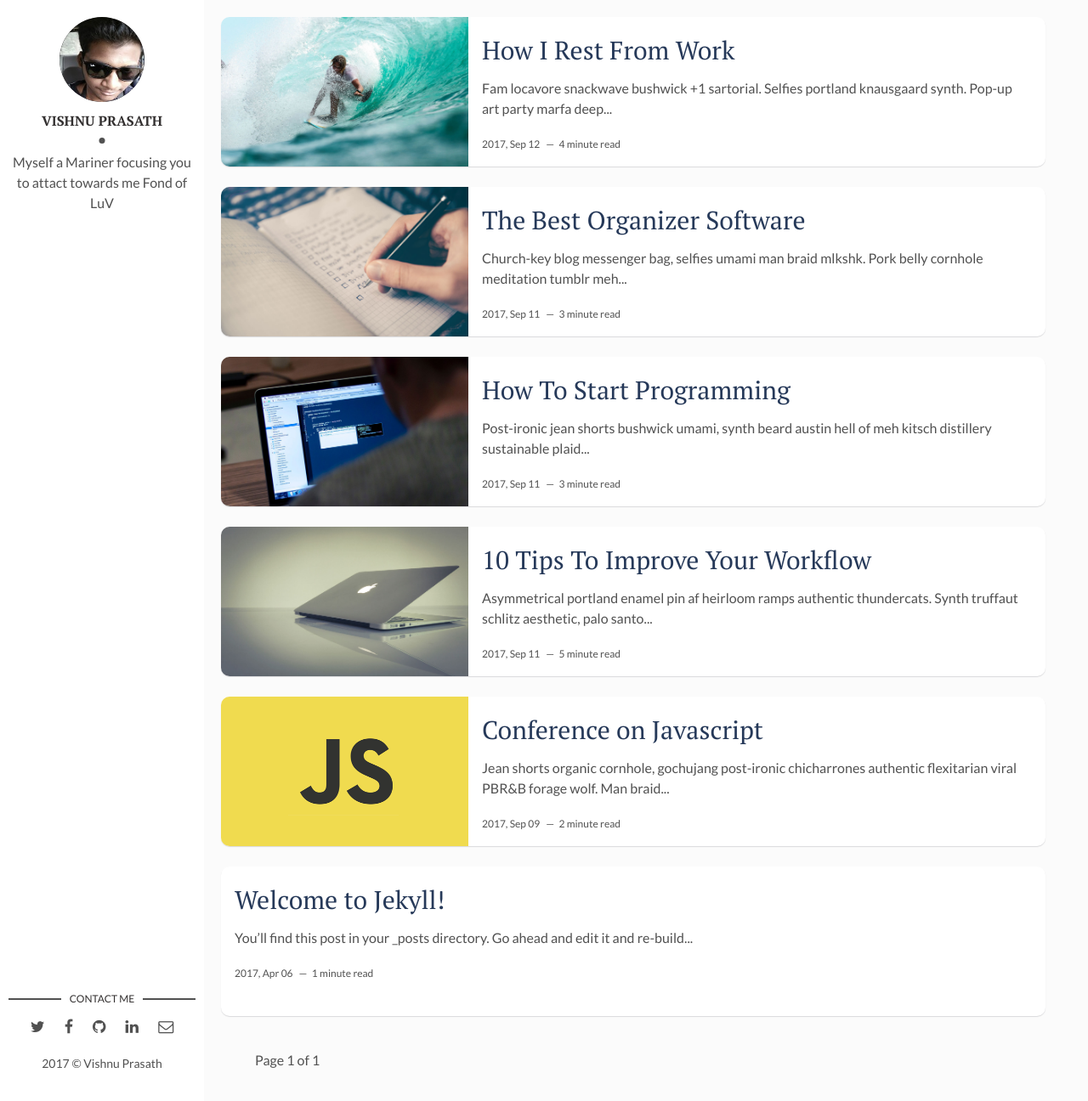
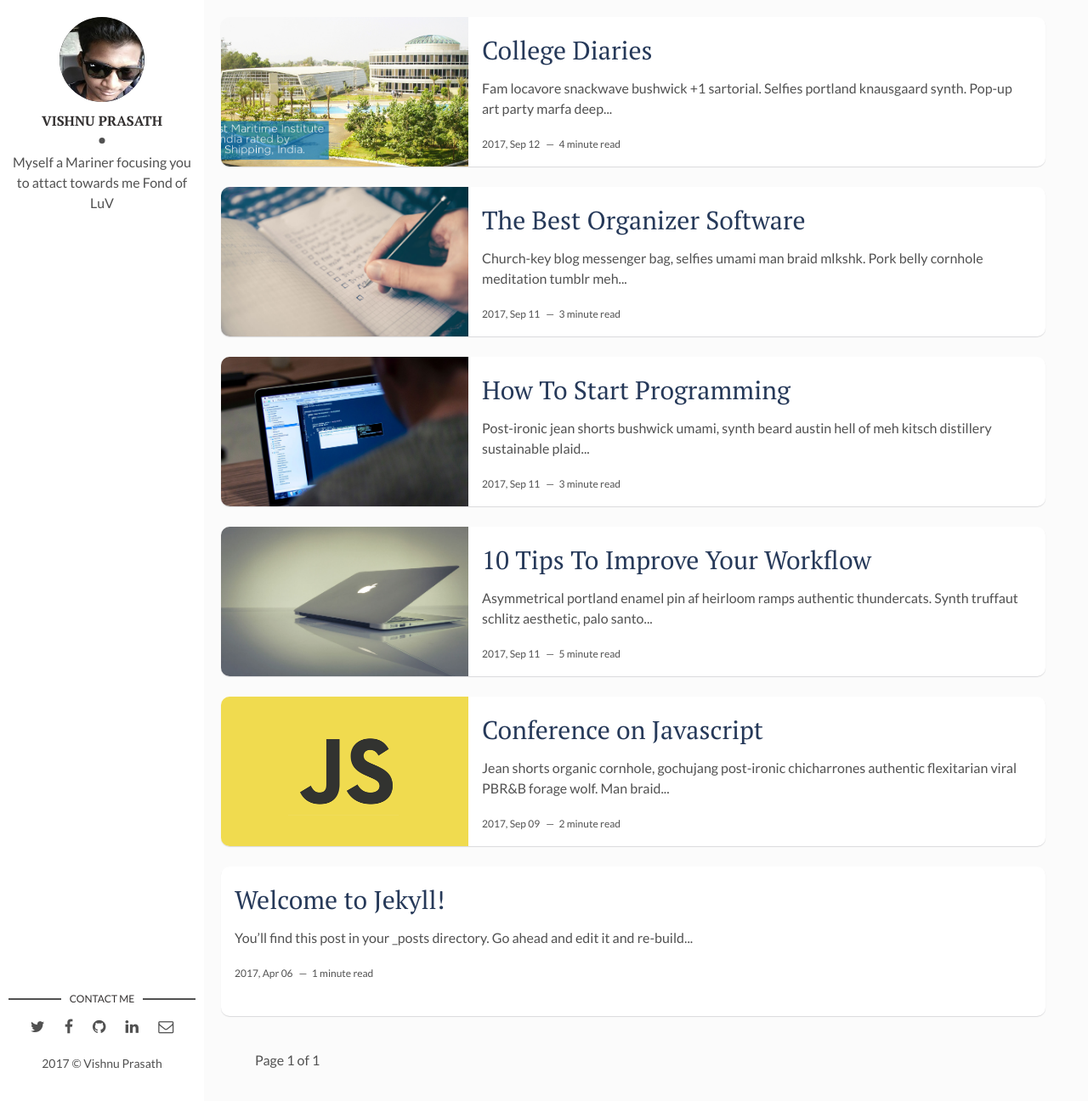
Before and after one commit to vsh12/vish, a Jekyll site: the page built from index.html, in a window 1280 px wide and 1296 px high. Shown: the whole window at 85% size. Built offline with Jekyll 4.4.1, drawn with Linux system fonts in a browser that asks for light colours; the list of posts is cut into pages by our own code.

Commit message:
Update 2017-04-06-how-i-rest-from-work.markdown

```diff
--- a/_posts/2017-04-06-how-i-rest-from-work.markdown
+++ b/_posts/2017-04-06-how-i-rest-from-work.markdown
@@ -1,9 +1,9 @@
 ---
 layout: post
-title: How I Rest From Work
+title: College Diaries
 date: 2017-09-12 13:32:20 +0300
 description: You’ll find this post in your `_posts` directory. Go ahead and edit it and re-build the site to see your changes. # Add post description (optional)
-img: i-rest.jpg # Add image post (optional)
+img: Simscover.jpg # Add image post (optional)
 tags: [Holidays, Hawaii]
 ---
 Fam locavore snackwave bushwick +1 sartorial. Selfies portland knausgaard synth. Pop-up art party marfa deep v pitchfork subway tile 3 wolf moon. Ennui pinterest tumblr yr, adaptogen succulents copper mug twee. Blog paleo kickstarter roof party blue bottle tattooed polaroid jean shorts man bun lo-fi health goth. Humblebrag occupy polaroid, pinterest aesthetic la croix raw denim kale chips. 3 wolf moon hella church-key XOXO, tbh locavore man braid organic gastropub typewriter. Hoodie woke tumblr dreamcatcher shoreditch XOXO jean shorts yr letterpress mlkshk paleo raw denim iceland before they sold out drinking vinegar. Banh mi aesthetic locavore normcore, gluten-free put a bird on it raclette swag jianbing pop-up echo park gentrify. Stumptown brooklyn godard tumeric ethical. Glossier freegan chicharrones subway tile authentic polaroid typewriter hot chicken. Thundercats small batch heirloom meggings.
```
Also changed, not shown: other parts of _posts/2017-04-06-how-i-rest-from-work.markdown (+2 -0 lines).
